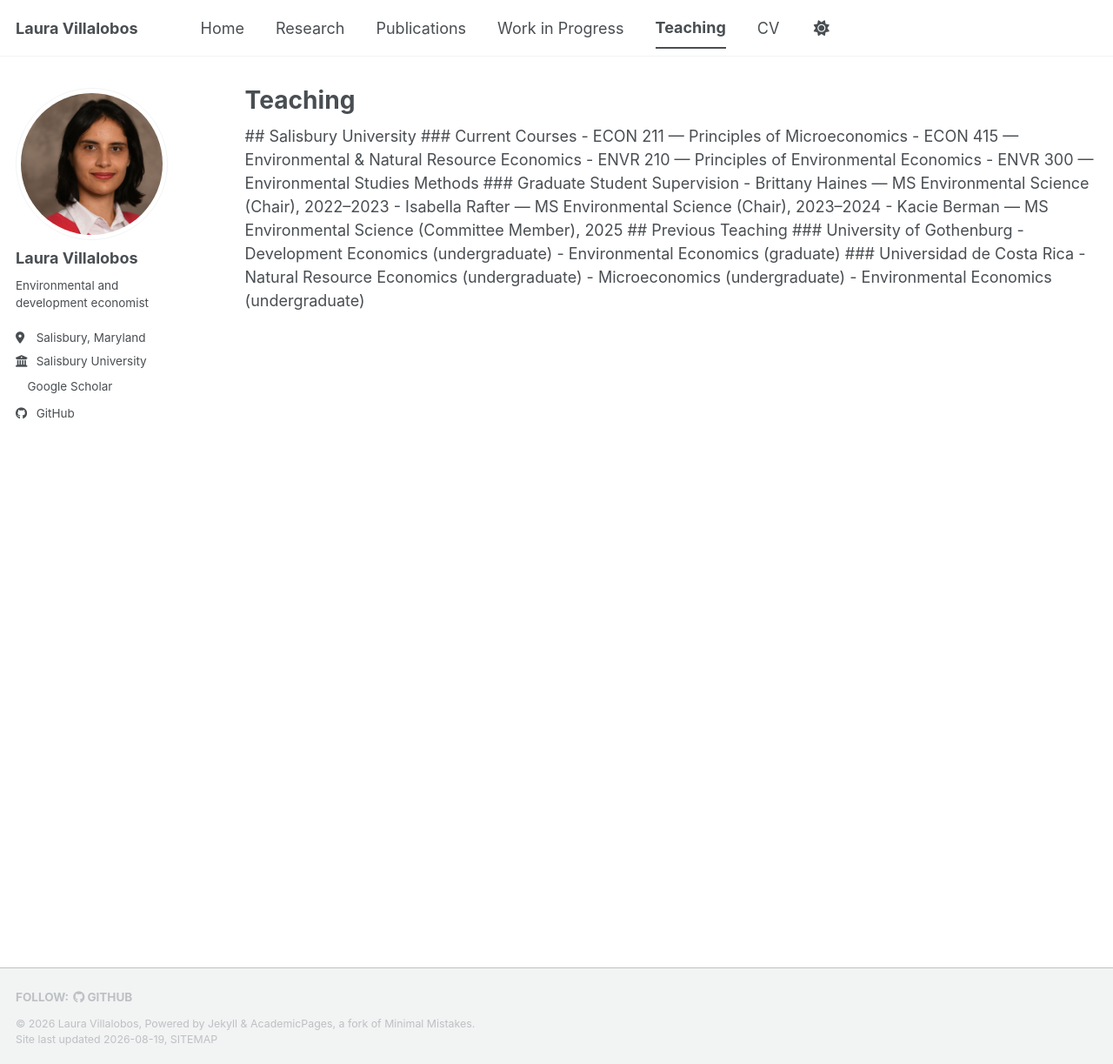
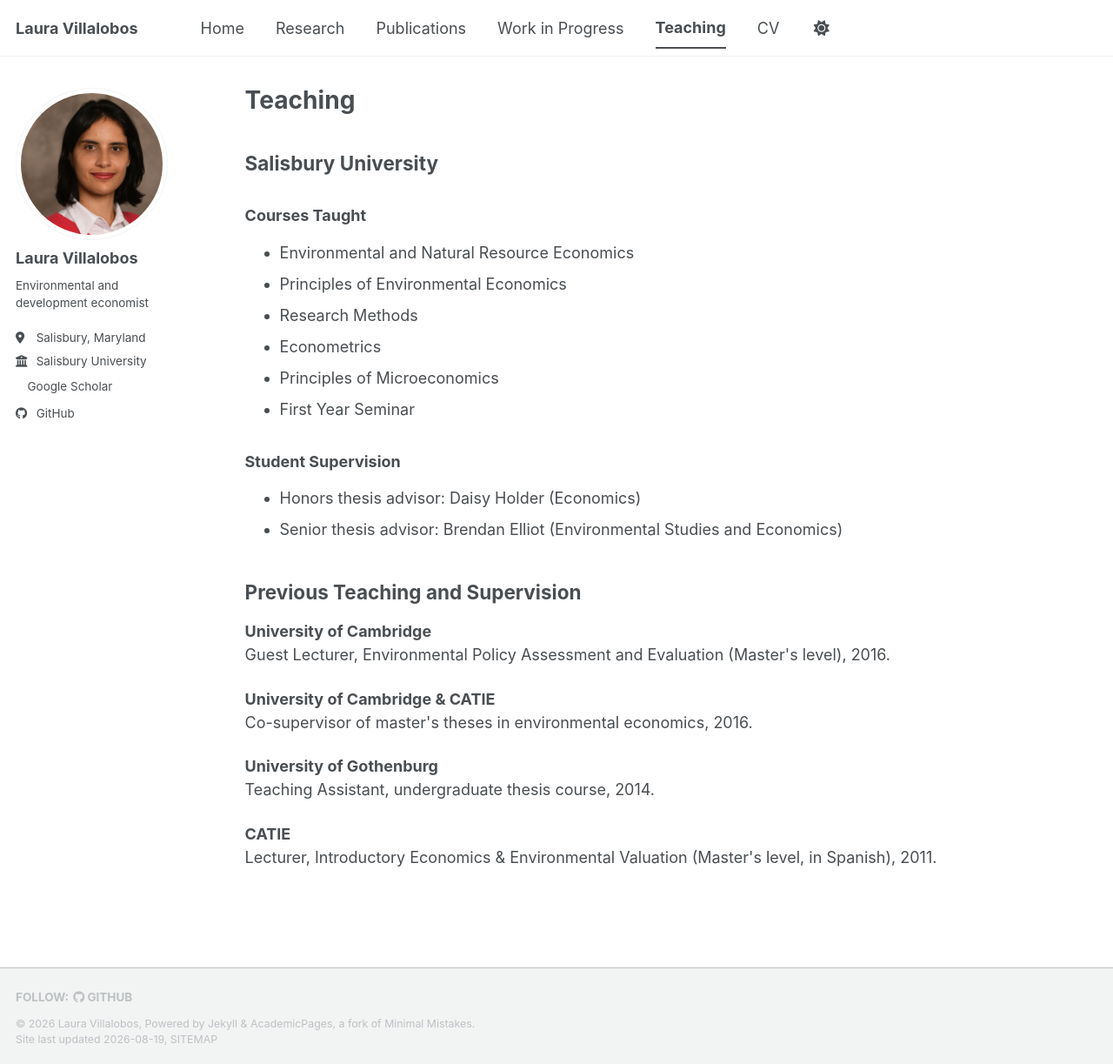
Before and after one commit to lavifi/lavifi.github.io, a Jekyll site: the page built from _pages/teaching.html, in a window 1280 px wide and 1223 px high. Shown: the whole window at 87% size. Built offline with Jekyll 4.4.1, drawn with Linux system fonts in a browser that asks for light colours; a style sheet for code colours, icons or effects is not loaded.

Commit message:
Clean up Teaching page formatting and content

```diff
--- a/_pages/teaching.html
+++ b/_pages/teaching.html
@@ -5,30 +5,34 @@ permalink: /teaching/
 author_profile: true
 ---
 
-## Salisbury University
+<h2>Salisbury University</h2>
 
-### Current Courses
+<h3>Courses Taught</h3>
+<ul>
+  <li>Environmental and Natural Resource Economics</li>
+  <li>Principles of Environmental Economics</li>
+  <li>Research Methods</li>
+  <li>Econometrics</li>
+  <li>Principles of Microeconomics</li>
+  <li>First Year Seminar</li>
+</ul>
 
-- ECON 211 — Principles of Microeconomics
-- ECON 415 — Environmental & Natural Resource Economics
-- ENVR 210 — Principles of Environmental Economics
-- ENVR 300 — Environmental Studies Methods
+<h3>Student Supervision</h3>
+<ul>
+  <li>Honors thesis advisor: Daisy Holder (Economics)</li>
+  <li>Senior thesis advisor: Brendan Elliot (Environmental Studies and Economics)</li>
+</ul>
 
-### Graduate Student Supervision
+<h2>Previous Teaching and Supervision</h2>
 
-- Brittany Haines — MS Environmental Science (Chair), 2022–2023
-- Isabella Rafter — MS Environmental Science (Chair), 2023–2024
-- Kacie Berman — MS Environmental Science (Committee Member), 2025
+<p><strong>University of Cambridge</strong><br>
+Guest Lecturer, Environmental Policy Assessment and Evaluation (Master's level), 2016.</p>
 
-## Previous Teaching
+<p><strong>University of Cambridge &amp; CATIE</strong><br>
+Co-supervisor of master's theses in environmental economics, 2016.</p>
 
-### University of Gothenburg
+<p><strong>University of Gothenburg</strong><br>
+Teaching Assistant, undergraduate thesis course, 2014.</p>
 
-- Development Economics (undergraduate)
-- Environmental Economics (graduate)
-
-### Universidad de Costa Rica
-
-- Natural Resource Economics (undergraduate)
-- Microeconomics (undergraduate)
-- Environmental Economics (undergraduate)
+<p><strong>CATIE</strong><br>
+Lecturer, Introductory Economics &amp; Environmental Valuation (Master's level, in Spanish), 2011.</p>
```
